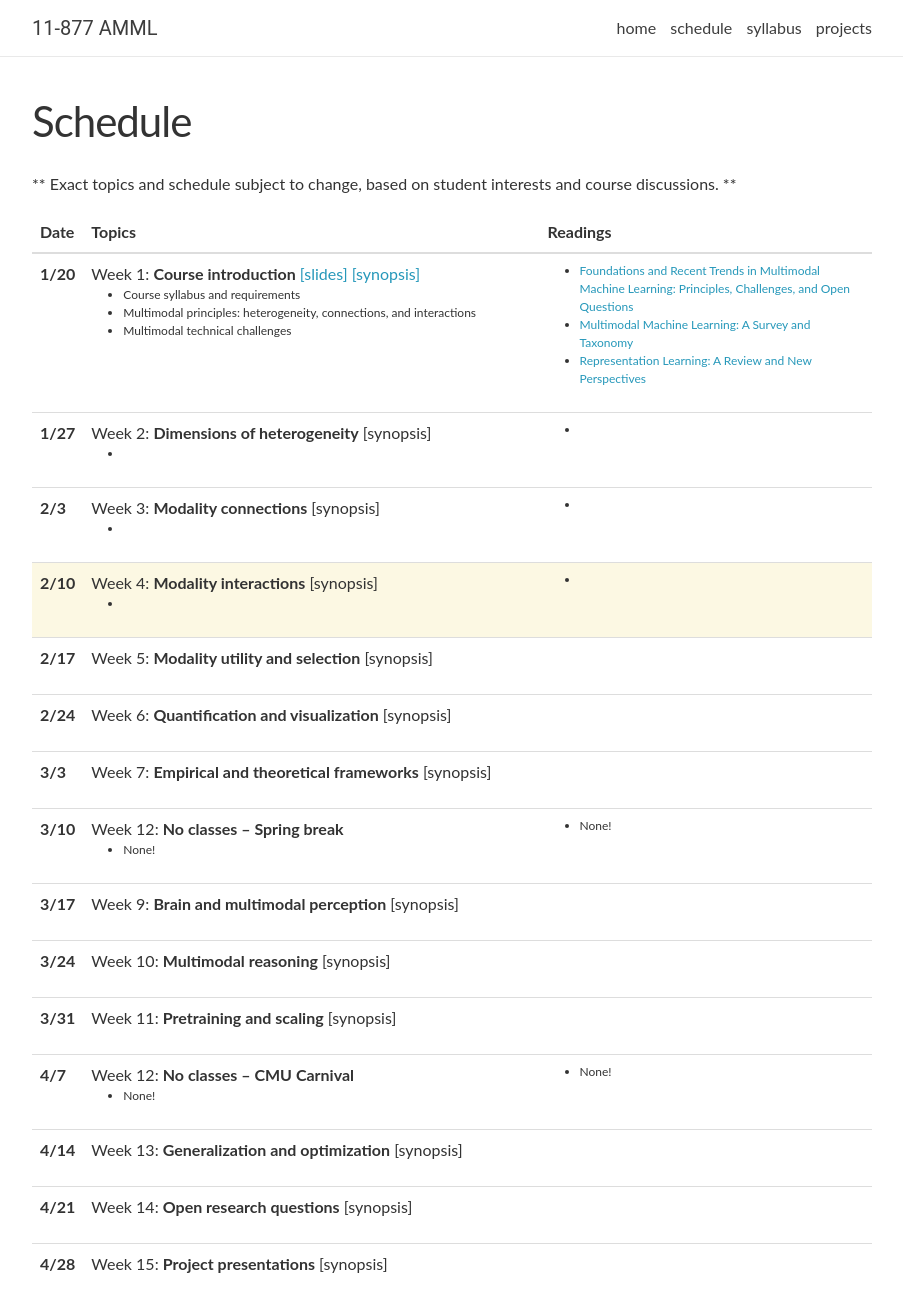
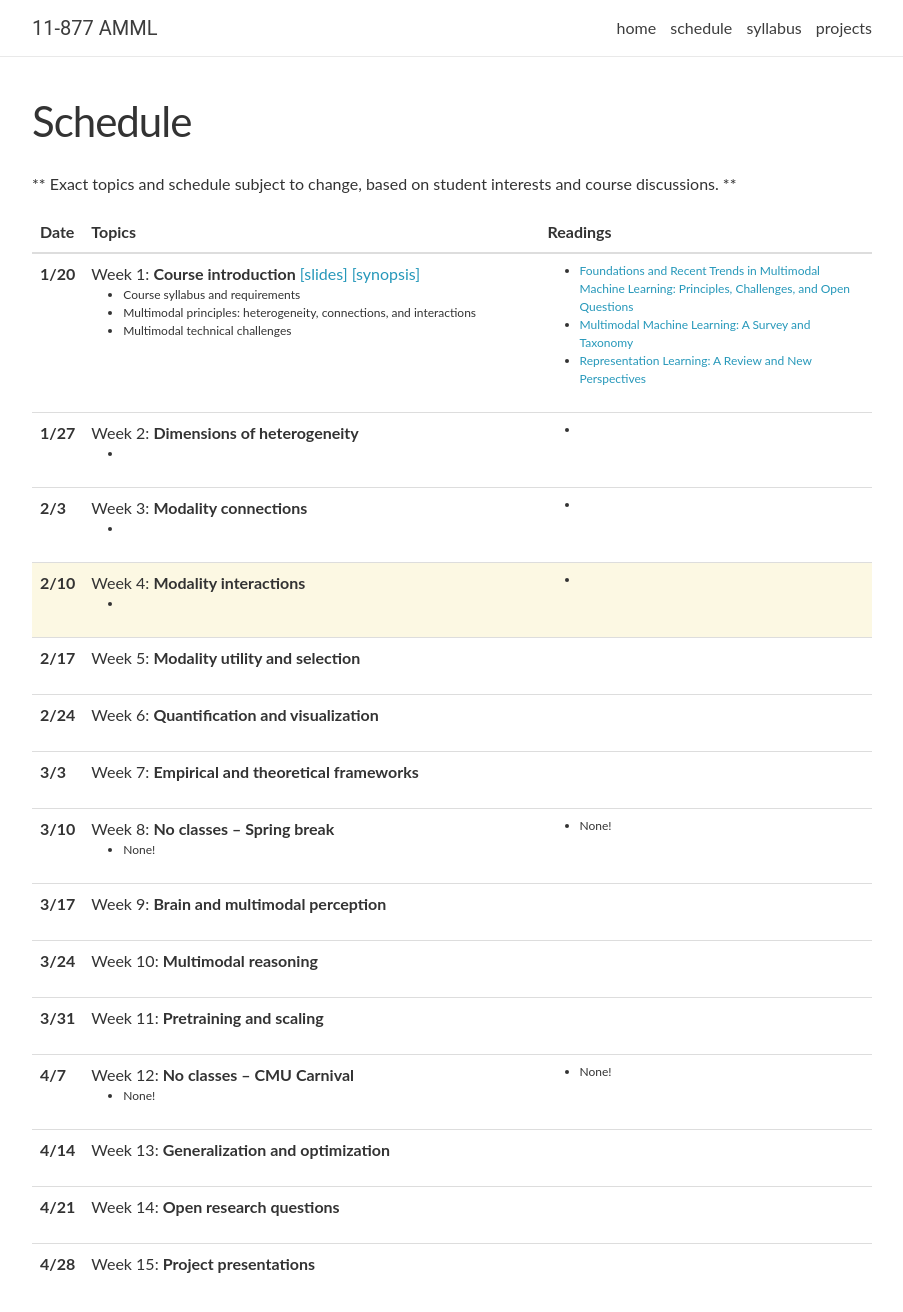
Before and after one commit to CMU-MultiComp-Lab/adv-mmml-course, a Jekyll site: the page built from spring2023/_pages/schedule.md, in a window 1280 px wide and 1400 px high. Shown: the top 1312 px of the window, without its empty margins (188-1091 px from the left). Built offline with Jekyll 4.4.1, drawn with Linux system fonts in a browser that asks for light colours; nearby versions of some CDN libraries; comment, search, counter and statistics services are not loaded.

Commit message:
Update lectures_2023.yml

```diff
--- a/_data/lectures_2023.yml
+++ b/_data/lectures_2023.yml
@@ -13,7 +13,7 @@
 
 - date: 1/27
   title: >
-    Week 2: <strong>Dimensions of heterogeneity</strong> [synopsis]
+    Week 2: <strong>Dimensions of heterogeneity</strong>
   topics:
     -
   readings:
@@ -21,7 +21,7 @@
 
 - date: 2/3
   title: >
-    Week 3: <strong>Modality connections</strong> [synopsis]
+    Week 3: <strong>Modality connections</strong>
   topics:
     -
   readings:
@@ -29,7 +29,7 @@
 
 - date: 2/10
   title: >
-    Week 4: <strong>Modality interactions</strong> [synopsis]
+    Week 4: <strong>Modality interactions</strong>
   topics:
     -
   readings:
@@ -37,28 +37,28 @@
 
 - date: 2/17
   title: >
-    Week 5: <strong>Modality utility and selection</strong> [synopsis]
+    Week 5: <strong>Modality utility and selection</strong>
   topics:
 
   readings:
 
 - date: 2/24
   title: >
-    Week 6: <strong>Quantification and visualization</strong> [synopsis]
+    Week 6: <strong>Quantification and visualization</strong>
   topics:
 
   readings:
 
 - date: 3/3
   title: >
-    Week 7: <strong>Empirical and theoretical frameworks</strong> [synopsis]
+    Week 7: <strong>Empirical and theoretical frameworks</strong>
   topics:
 
   readings:
 
 - date: 3/10
   title: >
-    Week 12: <strong>No classes – Spring break</strong>
+    Week 8: <strong>No classes – Spring break</strong>
   topics:
     - None!
   readings:
@@ -66,21 +66,21 @@
 
 - date: 3/17
   title: >
-    Week 9: <strong>Brain and multimodal perception</strong> [synopsis]
+    Week 9: <strong>Brain and multimodal perception</strong>
   topics:
 
   readings:
 
 - date: 3/24
   title: >
-    Week 10: <strong>Multimodal reasoning</strong> [synopsis]
+    Week 10: <strong>Multimodal reasoning</strong>
   topics:
 
   readings:
 
 - date: 3/31
   title: >
-    Week 11: <strong>Pretraining and scaling</strong> [synopsis]
+    Week 11: <strong>Pretraining and scaling</strong>
   topics:
 
   readings:
@@ -95,21 +95,21 @@
 
 - date: 4/14
   title: >
-    Week 13: <strong>Generalization and optimization</strong> [synopsis]
+    Week 13: <strong>Generalization and optimization</strong>
   topics:
 
   readings:
 
 - date: 4/21
   title: >
-    Week 14: <strong>Open research questions</strong> [synopsis]
+    Week 14: <strong>Open research questions</strong>
   topics:
 
   readings:
 
 - date: 4/28
   title: >
-    Week 15: <strong>Project presentations</strong> [synopsis]
+    Week 15: <strong>Project presentations</strong>
   topics:
 
   readings:
```
